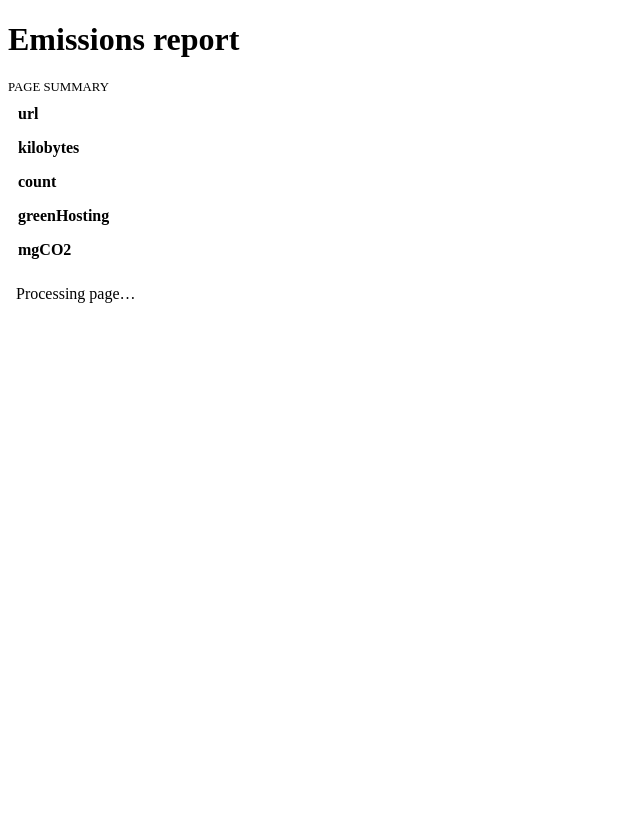
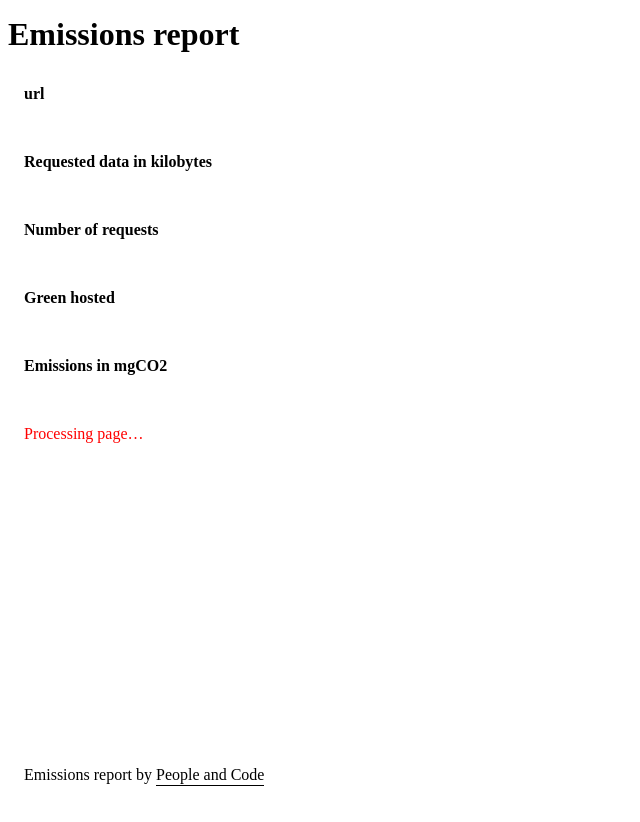
Before and after one commit to p-n-c/chrome-web-emissions, a browser extension: page publish/side_panel/side-panel.html in a window 1280 px wide. Shown: the whole page, without its empty margins (0-640 px from the left). Before the commit the page ends 800 px from the top, so only its background shows below. Drawn offline with Linux system fonts and the light colour scheme.

Commit message:
update display

```diff
--- a/publish/side_panel/side-panel.css
+++ b/publish/side_panel/side-panel.css
@@ -1,20 +1,39 @@
-caption {
-  text-align: left;
-  font-size: 0.8rem;
+body {
+  height: 100vh;
+  position: relative;
 }
 
-tr {
-  display: block;
-  float: left;
-}
-
-th,
-td {
-  display: block;
-  text-align: left;
-  padding: 0.5rem;
+h1 {
+  margin: 1rem 0 2rem;
 }
 
 p {
-  margin-left: 0.5rem;
+  margin: 1rem;
+
+  &#processing {
+    color: red;
+  }
 }
+
+dt {
+  font-weight: bold;
+  margin: 1rem;
+}
+
+dd {
+  margin: 1rem;
+}
+
+footer {
+  position: absolute;
+  bottom: 2rem;
+  left: 1rem;
+  width: 100%;
+}
+
+a {
+  color: black;
+  border-bottom: 1px solid black;
+  padding-bottom: 0.125rem;
+  text-decoration: none;
+}
--- a/publish/side_panel/side-panel.html
+++ b/publish/side_panel/side-panel.html
@@ -8,26 +8,26 @@
   </head>
   <body>
     <h1>Emissions report</h1>
+    <main>
+      <dl>
+        <dt>url</dt>
+        <dd id="url">&nbsp;</dd>
+        <dt>Requested data in kilobytes</dt>
+        <dd id="bytes">&nbsp;</dd>
+        <dt>Number of requests</dt>
+        <dd id="count">&nbsp;</dd>
+        <dt>Green hosted</dt>
+        <dd id="greenHosting">&nbsp;</dd>
+        <dt>Emissions in mgCO2</dt>
+        <dd id="mgCO2">&nbsp;</dd>
+      </dl>
+    </main>
+    <footer>
+      Emissions report by
+      <a href="https://p-n-c.github.io/website/">People and Code</a>
+    </footer>
   </body>
-  <table>
-    <caption>
-      PAGE SUMMARY
-    </caption>
-    <tr>
-      <th>url</th>
-      <th>kilobytes</th>
-      <th>count</th>
-      <th>greenHosting</th>
-      <th>mgCO2</th>
-    </tr>
-    <tr>
-      <td id="url"></td>
-      <td id="bytes"></td>
-      <td id="count"></td>
-      <td id="greenHosting"></td>
-      <td id="mgCO2"></td>
-    </tr>
-  </table>
+
   <p id="processing">Processing page…</p>
   <script type="module" src="side-panel.js"></script>
 </html>
```
